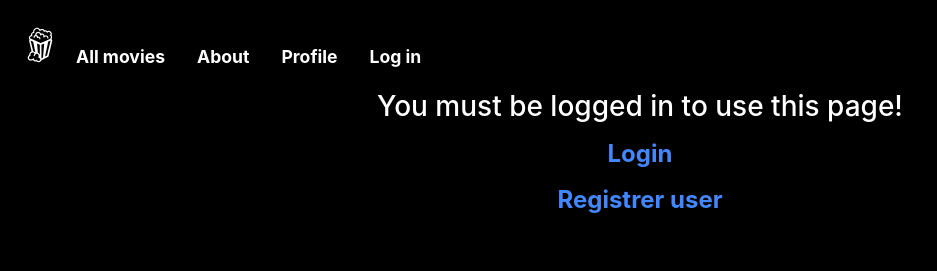
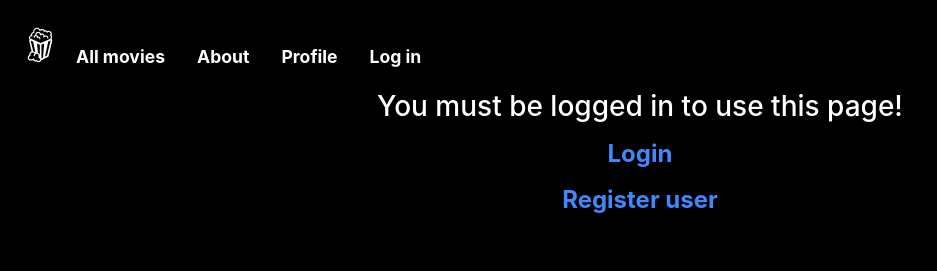
Before and after one commit to palmdaldaniel/Film-Mbapppe, a React (Create React App) app in the folder frontend/: page /profile in a window 1280 px wide. Shown: the top 271 px of the page, without its empty margins (0-937 px from the left). Built offline with nearby package versions, Linux system fonts and the light colour scheme; no server answers.

Commit message:
fixed typo

```diff
--- a/frontend/src/pages/UserPage.jsx
+++ b/frontend/src/pages/UserPage.jsx
@@ -44,7 +44,7 @@ const UserPage = () => {
           <h3>You must be logged in to use this page!</h3>
 
           <Link className={styles.links} to="/login">Login</Link>
-          <Link className={styles.links} to="/register">Registrer user</Link>
+          <Link className={styles.links} to="/register">Register user</Link>
         </div>
       )}
     </div>
```
